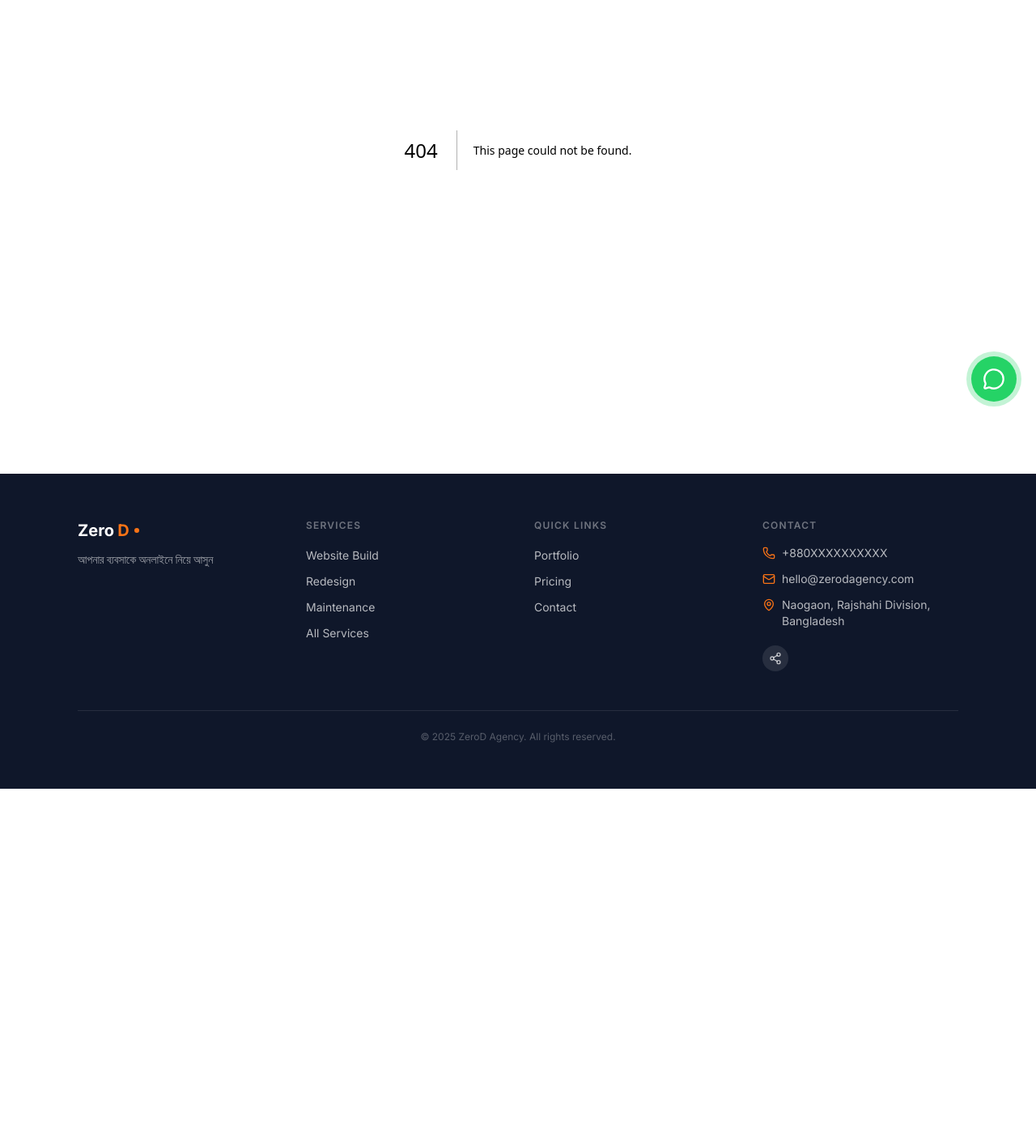
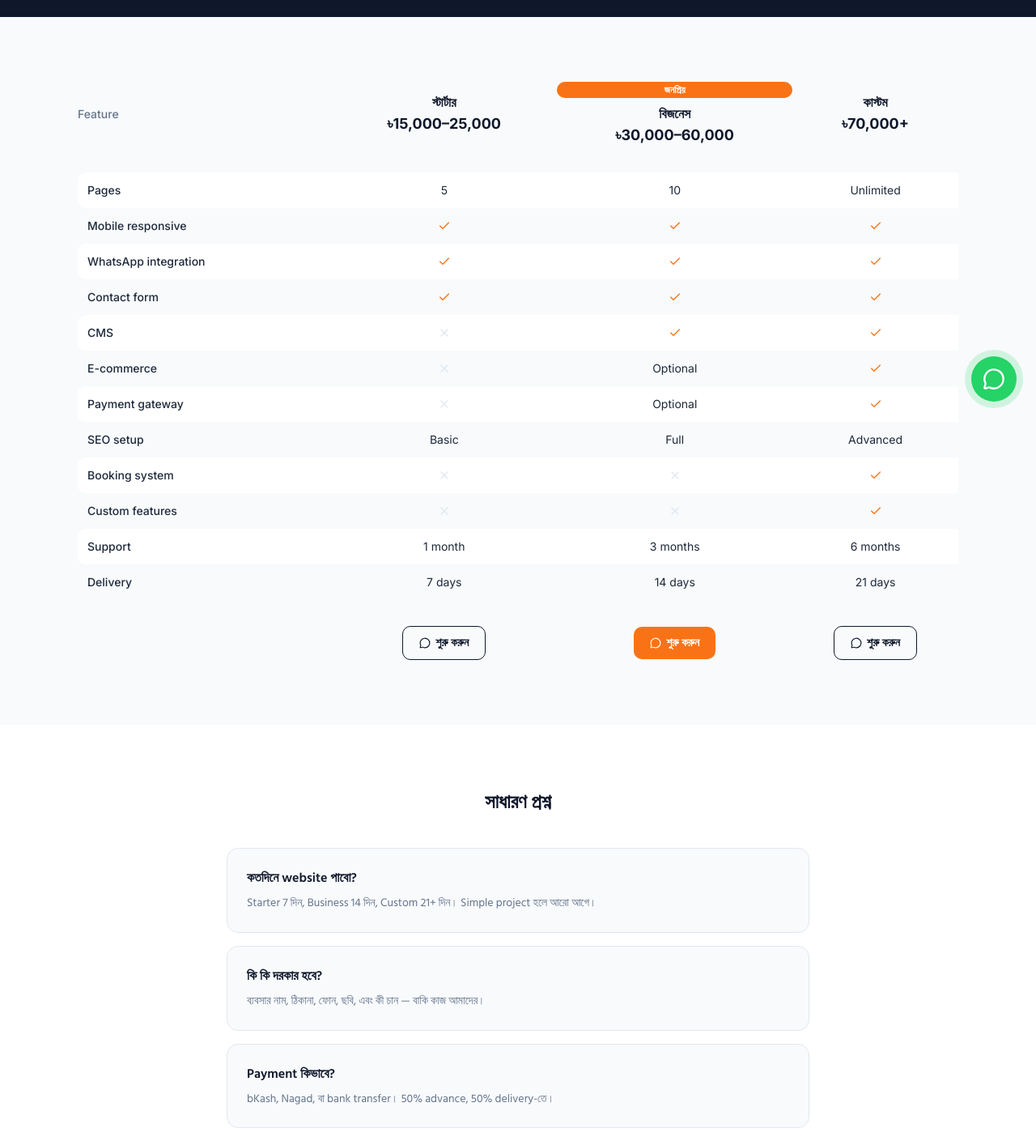
Before and after one commit to AFIF-ZILANI/zerod-agency, a Next.js app: page /pricing in a window 1280 px wide. Before the commit this address had no page. Shown: the part 280-1689 px from the top of the page at 81% size. Before the commit the page ends 1254 px from the top, so only its background shows below. Built offline with nearby package versions, Linux system fonts and the light colour scheme.

Commit message:
feat: Pricing page with comparison table and FAQ

```diff
--- /dev/null
+++ b/app/pricing/page.tsx
@@ -0,0 +1,118 @@
+import type { Metadata } from "next"
+import { Check, X, MessageCircle } from "lucide-react"
+import { WA_GENERAL } from "@/lib/constants"
+
+export const metadata: Metadata = {
+  title:       "Pricing",
+  description: "Transparent website pricing for Bangladeshi businesses. Starter from ৳15,000. Business from ৳30,000. Custom from ৳70,000.",
+}
+
+const YES = <Check className="mx-auto h-4 w-4 text-orange" />
+const NO  = <X    className="mx-auto h-4 w-4 text-border"  />
+
+const ROWS = [
+  { label: "Pages",                starter: "5",        business: "10",        custom: "Unlimited"  },
+  { label: "Mobile responsive",    starter: YES,        business: YES,         custom: YES          },
+  { label: "WhatsApp integration", starter: YES,        business: YES,         custom: YES          },
+  { label: "Contact form",         starter: YES,        business: YES,         custom: YES          },
+  { label: "CMS",                  starter: NO,         business: YES,         custom: YES          },
+  { label: "E-commerce",           starter: NO,         business: "Optional",  custom: YES          },
+  { label: "Payment gateway",      starter: NO,         business: "Optional",  custom: YES          },
+  { label: "SEO setup",            starter: "Basic",    business: "Full",      custom: "Advanced"   },
+  { label: "Booking system",       starter: NO,         business: NO,          custom: YES          },
+  { label: "Custom features",      starter: NO,         business: NO,          custom: YES          },
+  { label: "Support",              starter: "1 month",  business: "3 months",  custom: "6 months"   },
+  { label: "Delivery",             starter: "7 days",   business: "14 days",   custom: "21 days"    },
+]
+
+const FAQS = [
+  { q: "কতদিনে website পাবো?",          a: "Starter 7 দিন, Business 14 দিন, Custom 21+ দিন। Simple project হলে আরো আগে।"                   },
+  { q: "কি কি দরকার হবে?",              a: "ব্যবসার নাম, ঠিকানা, ফোন, ছবি, এবং কী চান — বাকি কাজ আমাদের।"                                   },
+  { q: "Payment কিভাবে?",               a: "bKash, Nagad, বা bank transfer। 50% advance, 50% delivery-তে।"                                     },
+  { q: "Launch-এর পরে কি support আছে?", a: "হ্যাঁ! প্রতিটি package-এ support period আছে। যেকোনো সমস্যায় WhatsApp করুন।"                    },
+  { q: "Domain ও hosting লাগবে?",       a: "হ্যাঁ। আমরা সাহায্য করব সব সেটআপ করতে। খরচ package-এ include করা থাকে।"                         },
+]
+
+export default function PricingPage() {
+  return (
+    <>
+      <section className="bg-navy py-20 text-center px-4">
+        <h1 lang="bn" className="font-bengali text-4xl font-bold text-white">মূল্য তালিকা</h1>
+        <p className="mt-3 text-white/70">Transparent Pricing</p>
+      </section>
+
+      {/* Comparison table */}
+      <section className="bg-surface py-20 px-4">
+        <div className="mx-auto max-w-6xl sm:px-6 lg:px-8">
+          <div className="overflow-x-auto">
+            <table className="w-full min-w-[600px] text-sm">
+              <thead>
+                <tr>
+                  <th className="pb-8 text-left font-medium text-text-muted">Feature</th>
+                  {[
+                    { name: "Starter",  nameBn: "স্টার্টার",  price: "৳15,000–25,000", hot: false },
+                    { name: "Business", nameBn: "বিজনেস",     price: "৳30,000–60,000", hot: true  },
+                    { name: "Custom",   nameBn: "কাস্টম",     price: "৳70,000+",        hot: false },
+                  ].map((t) => (
+                    <th key={t.name} className="pb-8 text-center">
+                      {t.hot && (
+                        <span className="mb-2 block rounded-full bg-orange px-3 py-0.5 text-xs font-bold text-white">
+                          জনপ্রিয়
+                        </span>
+                      )}
+                      <p lang="bn" className="font-bengali block font-bold text-navy text-base">{t.nameBn}</p>
+                      <p className="font-bold text-lg text-navy">{t.price}</p>
+                    </th>
+                  ))}
+                </tr>
+              </thead>
+              <tbody>
+                {ROWS.map((r, i) => (
+                  <tr key={r.label} className={i % 2 === 0 ? "bg-white" : "bg-surface"}>
+                    <td className="py-3 pl-3 font-medium text-text-primary rounded-l-lg">{r.label}</td>
+                    {[r.starter, r.business, r.custom].map((v, j) => (
+                      <td key={j} className="py-3 text-center text-text-primary">
+                        {typeof v === "string" ? v : v}
+                      </td>
+                    ))}
+                  </tr>
+                ))}
+                <tr>
+                  <td />
+                  {[false, true, false].map((hot, i) => (
+                    <td key={i} className="pt-8 text-center">
+                      <a href={WA_GENERAL} target="_blank" rel="noopener noreferrer"
+                        className={`inline-flex items-center gap-1.5 rounded-lg px-5 py-2.5 text-sm font-semibold transition-colors ${
+                          hot ? "bg-orange text-white hover:bg-orange-hover" : "border border-navy text-navy hover:bg-navy hover:text-white"
+                        }`}>
+                        <MessageCircle className="h-3.5 w-3.5" />
+                        <span lang="bn" className="font-bengali">শুরু করুন</span>
+                      </a>
+                    </td>
+                  ))}
+                </tr>
+              </tbody>
+            </table>
+          </div>
+        </div>
+      </section>
+
+      {/* FAQ */}
+      <section className="bg-white py-20 px-4">
+        <div className="mx-auto max-w-3xl sm:px-6">
+          <h2 lang="bn" className="font-bengali mb-10 text-center text-2xl font-bold text-navy">
+            সাধারণ প্রশ্ন
+          </h2>
+          <div className="flex flex-col gap-4">
+            {FAQS.map((faq) => (
+              <div key={faq.q} className="rounded-xl border border-border bg-surface p-6">
+                <p lang="bn" className="font-bengali font-semibold text-navy">{faq.q}</p>
+                <p lang="bn" className="font-bengali mt-2 text-sm text-text-muted leading-relaxed">{faq.a}</p>
+              </div>
+            ))}
+          </div>
+        </div>
+      </section>
+    </>
+  )
+}
```
